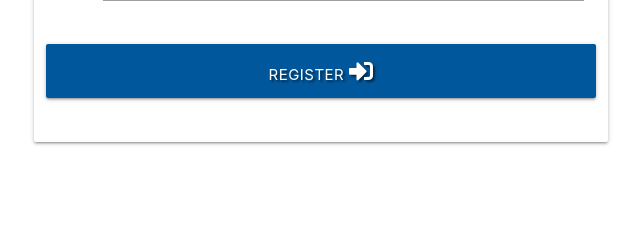
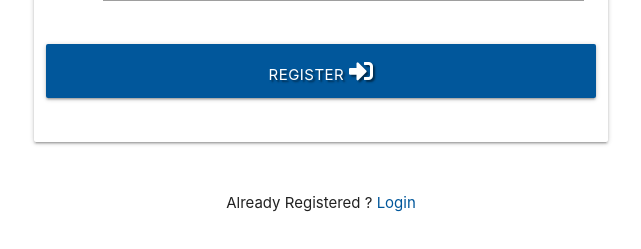
Before and after one commit to Peristratus/hopewell-flask-app, a Flask app: page /register in a window 1280 px wide. Shown: the part 1062-1311 px from the top of the page, without its empty margins (319-960 px from the left). Before the commit the page ends 1207 px from the top, so only its background shows below. Run offline with Flask 2, Linux system fonts and the light colour scheme; some libraries are stand-ins or nearby versions.

Commit message:
added the login functionality

```diff
--- a/app.py
+++ b/app.py
@@ -59,6 +59,28 @@ def register():
     return render_template("register.html")
 
 
+@app.route("/login", methods=["GET", "POST"])
+def login():
+    if request.method == "POST":
+        existing_user = mongo.db.users.find_one(
+            {"username": request.form.get("username").lower()})
+        if existing_user:
+            #ensure hased password matches user input
+            if check_password_hash(
+                existing_user["password"],request.form.get("password")):
+                session["user"] = request.form.get("username").lower()
+                flash("welcome, {}".format(request.form.get("username")))
+            else:
+                #invalid user name
+                flash("Incorrect Username and/or Password")
+                return redirect(url_for('login'))
+        else:
+            #username doesn't exist
+            flash("Incorrect Username and/or Password")
+            return redirect(url_for('login'))
+    return render_template("login.html")
+
+
 if __name__ == "__main__":
     app.run(host=os.environ.get("IP"),
            port=int(os.environ.get("PORT")),
--- a/templates/base.html
+++ b/templates/base.html
@@ -27,7 +27,7 @@
                     <li><a href="#" >New Task</a></li>
                     <li><a href="#" >Manage Categories</a></li>
                     <li><a href="#" >Log Out</a></li>
-                    <li><a href="#" >Log In</a></li>
+                    <li><a href="{{url_for('login')}}" >Log In</a></li>
                     <li><a href="{{url_for('register')}}">Register</a></li>
 
                 </ul>
@@ -43,7 +43,7 @@
                     <li><a href="#" >New Task</a></li>
                     <li><a href="#" >Manage Categories</a></li>
                     <li><a href="#" >Log Out</a></li>
-                    <li><a href="#" >Log In</a></li>
+                    <li><a href="{{url_for('login')}}" >Log In</a></li>
                     <li><a href="{{url_for('register')}}">Register</a></li>
             </ul>
 
--- a/templates/login.html
+++ b/templates/login.html
@@ -35,7 +35,7 @@
         <div class="col s12">
            <p class="center-align">
                New Here ?
-               <a href="{{url_for('register')}}" class="light-blue text-darken-4">Register Account</a>
+               <a href="{{url_for('register')}}" class="light-blue-text text-darken-4">Register Account</a>
            </p>
         </div>
    </div>
--- a/templates/register.html
+++ b/templates/register.html
@@ -94,6 +94,15 @@
         </form>
     </div>
 
+    <div class="row">
+        <div class="col s12">
+           <p class="center-align">
+               Already Registered ?
+               <a href="{{url_for('login')}}" class="light-blue-text text-darken-4">Login</a>
+           </p>
+        </div>
+   </div>
+
 
 
 {% endblock %}
```
